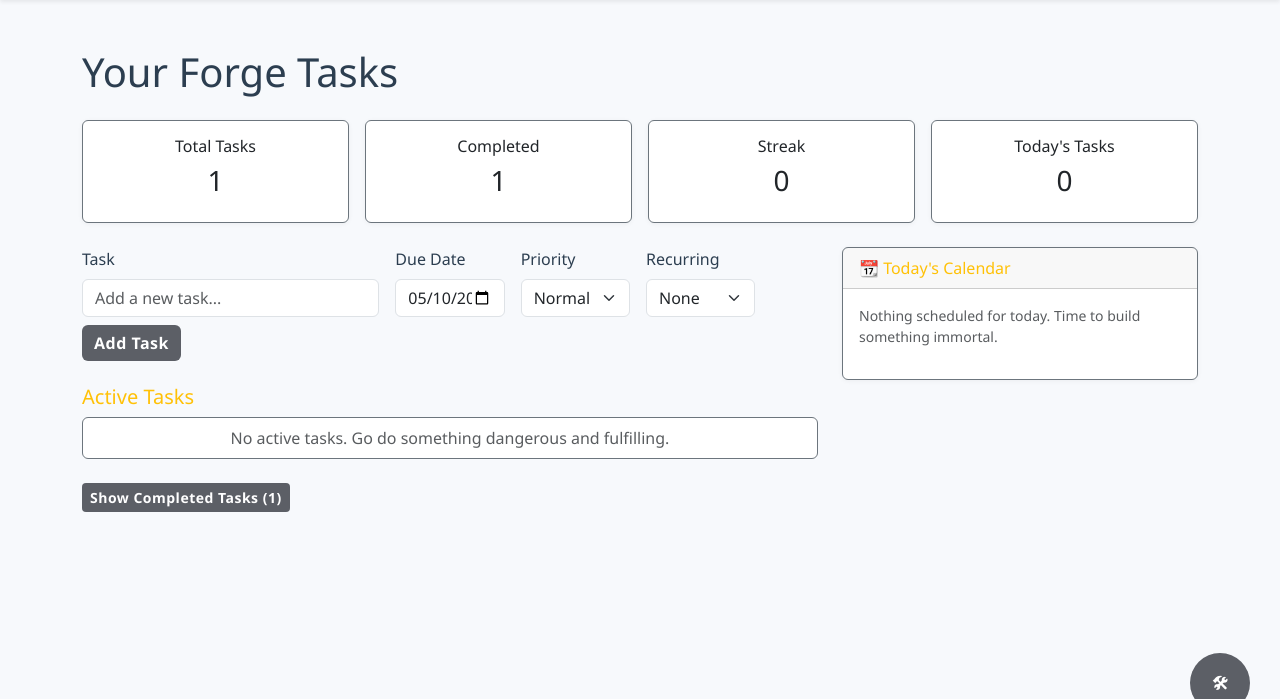
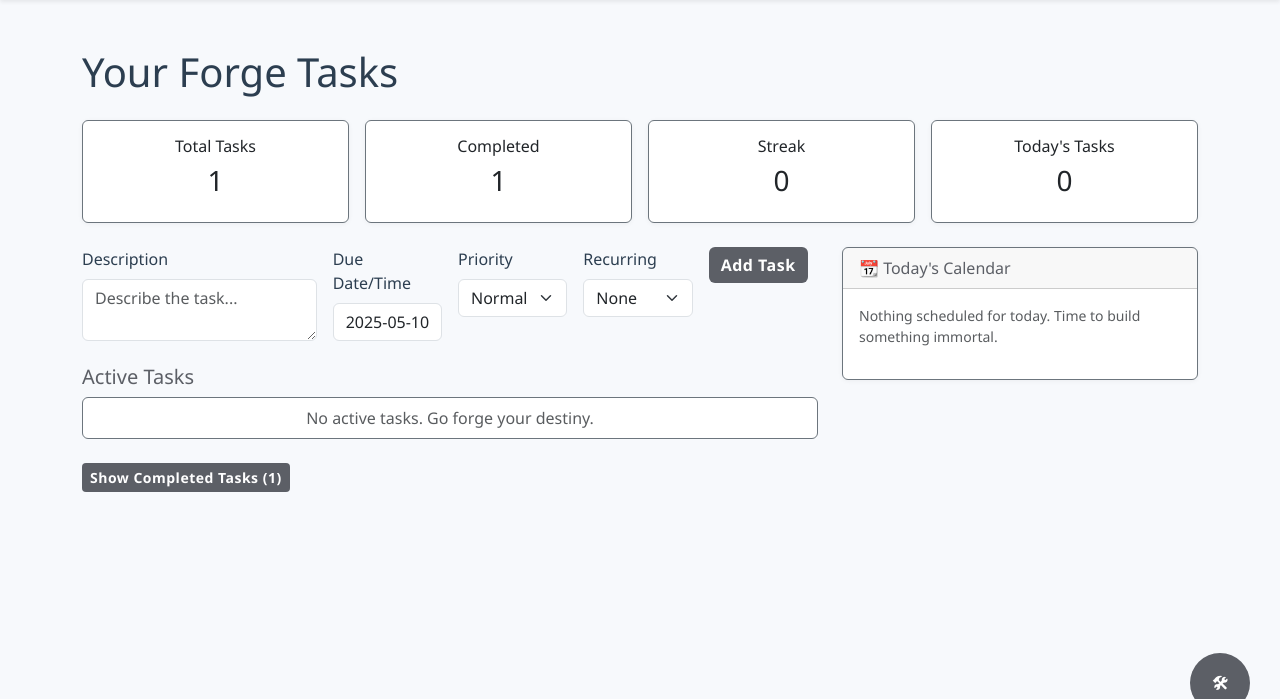
Before and after one commit to tobias-pasquale/forge, a Flask app: page /tasks in a window 1280 px wide. Shown: the part 57-756 px from the top of the page. Run offline with Flask 3, Linux system fonts and the light colour scheme; a user stored in the database is signed in; tables that the repository leaves empty hold one stand-in row (values such as "Sample post").

Commit message:
Refactor task management: Update task model to include start and end datetime fields, modify forms and routes to accommodate new fields, and adjust calendar event handling. Enhance UI with consistent styling and improve task display logic. Seed database with example tasks reflecting new structure.

```diff
--- a/backend/forms.py
+++ b/backend/forms.py
@@ -1,7 +1,7 @@
 from flask_wtf import FlaskForm
-from wtforms import StringField, TextAreaField, IntegerField, FloatField, SubmitField, PasswordField, SelectField, DateField
+from wtforms import StringField, TextAreaField, IntegerField, FloatField, SubmitField, PasswordField, SelectField, DateField, DateTimeField
 from wtforms.validators import DataRequired, NumberRange, Email, EqualTo
-from datetime import date
+from datetime import date, datetime
 
 class SessionForm(FlaskForm):
     duration = FloatField('Duration (hrs)', validators=[DataRequired()])
@@ -28,7 +28,8 @@ class LoginForm(FlaskForm):
 
 class TaskForm(FlaskForm):
     task = StringField("Task", validators=[DataRequired()])
-    due_date = DateField("Due Date", default=date.today)
+    description = TextAreaField("Description")
+    end_datetime = DateTimeField("Due Date/Time", default=datetime.utcnow)  # Notice: DateTimeField
     priority = SelectField("Priority", choices=[("None", "None"), ("Normal", "Normal"), ("High", "High")], default="Normal")
     recurring = SelectField('Recurring', choices=[
         ('None', 'None'),
--- a/backend/routes/tasks.py
+++ b/backend/routes/tasks.py
@@ -5,8 +5,9 @@ from flask_login import login_required, current_user
 from backend.extensions import db
 from backend.models.task import Task
 from backend.models.calendar_event import CalendarEvent
-from datetime import datetime, timedelta, date
+from datetime import datetime, timedelta
 from backend.forms import TaskForm
+
 
 tasks = Blueprint('tasks', __name__)
 
@@ -18,38 +19,38 @@ def view_tasks():
     completed = [t for t in all_tasks if t.completed]
     streak = len([t for t in completed if t.completed_at and t.completed_at.date() == datetime.utcnow().date()])
 
-    # Pull today's calendar events
     today = datetime.utcnow().date()
     events = CalendarEvent.query.filter_by(user_id=current_user.id).filter(
         CalendarEvent.start_time >= datetime.combine(today, datetime.min.time()),
         CalendarEvent.start_time <= datetime.combine(today, datetime.max.time())
     ).order_by(CalendarEvent.start_time.asc()).all()
 
-
     if form.validate_on_submit():
         new_task = Task(
             user_id=current_user.id,
             description=form.description.data,
-            due_date=form.due_date.data,
+            start_datetime=form.start_datetime.data,
+            end_datetime=form.end_datetime.data,
             priority=form.priority.data,
             recurring=form.recurring.data,
+            category=form.category.data,
+            difficulty=form.difficulty.data,
+            estimated_minutes=form.estimated_minutes.data,
         )
 
-        # Pass through Forge AI to estimate time if needed
         from backend.routes.forge_ai import estimate_task_time
         estimated_minutes = estimate_task_time(new_task.description)
-        new_task.estimated_time = estimated_minutes or 30  # default to 30min if fail
+        new_task.estimated_minutes = estimated_minutes or 30
 
         db.session.add(new_task)
         db.session.commit()
 
-        # (Optional) push to Calendar if due_date is set
-        if new_task.due_date:
+        if new_task.start_datetime:
             event = CalendarEvent(
                 user_id=current_user.id,
                 title=new_task.description,
-                start=new_task.due_date,
-                end=new_task.due_date,
+                start_time=new_task.start_datetime,
+                end_time=new_task.end_datetime or (new_task.start_datetime + timedelta(minutes=new_task.estimated_minutes or 30)),
                 event_type='Task'
             )
             db.session.add(event)
@@ -59,7 +60,18 @@ def view_tasks():
         return redirect(url_for('tasks.view_tasks'))
 
     all_tasks = Task.query.filter_by(user_id=current_user.id).order_by(Task.created_at.desc()).all()
-    return render_template('tasks.html', tasks=all_tasks, form=form, completed_tasks=completed, streak=streak, calendar_events=events, now=datetime.utcnow())
+    now = datetime.utcnow()
+    tomorrow = now + timedelta(days=1)
+    return render_template(
+        'tasks.html',
+        tasks=all_tasks,
+        form=form,
+        completed_tasks=completed,
+        streak=streak,
+        calendar_events=events,
+        now=now,
+        tomorrow=tomorrow
+    )
 
 @tasks.route('/add', methods=['POST'])
 @login_required
@@ -92,18 +104,21 @@ def edit_task(task_id):
         return redirect(url_for('tasks.view_tasks'))
 
     task_desc = request.form.get("edited_task")
-    due_date = request.form.get("edited_due_date")
+    start_datetime = request.form.get("edited_start_datetime")
+    end_datetime = request.form.get("edited_end_datetime")
     priority = request.form.get("edited_priority")
     recurring = request.form.get("edited_recurring")
 
     if task_desc:
         task.description = task_desc
-
-    if due_date:
-        task.due_date = datetime.strptime(due_date, '%Y-%m-%d').date()
-
-    task.priority = priority
-    task.recurring = recurring
+    if start_datetime:
+        task.start_datetime = datetime.fromisoformat(start_datetime)
+    if end_datetime:
+        task.end_datetime = datetime.fromisoformat(end_datetime)
+    if priority:
+        task.priority = priority
+    if recurring:
+        task.recurring = recurring
 
     db.session.commit()
     flash("Task updated.", "success")
@@ -135,21 +150,13 @@ def toggle_task(task_id):
 
     new_task = None
     if task.completed and task.recurring and task.recurring != 'None':
-        # Calculate new due date based on recurrence type
-        if task.due_date:
-            if task.recurring == 'Daily':
-                new_due_date = task.due_date + timedelta(days=1)
-            elif task.recurring == 'Weekly':
-                new_due_date = task.due_date + timedelta(weeks=1)
-            else:
-                new_due_date = None
-        else:
-            new_due_date = datetime.utcnow().date() + timedelta(days=1)
+        new_start = (task.start_datetime or datetime.utcnow()) + timedelta(days=1)
+        new_end = (task.end_datetime or (task.start_datetime + timedelta(minutes=task.estimated_minutes or 30))) + timedelta(days=1)
 
-        # Clone task (but not completed)
         new_task = Task(
             description=task.description,
-            due_date=new_due_date,
+            start_datetime=new_start,
+            end_datetime=new_end,
             priority=task.priority,
             recurring=task.recurring,
             user_id=task.user_id,
--- a/backend/templates/creed.html
+++ b/backend/templates/creed.html
@@ -3,9 +3,9 @@
 {% extends "base.html" %}
 {% block content %}
 <div class="container text-center mt-5">
-  <h1 class="text-warning mb-4 display-4">🛡️ The Forge Creed</h1>
+  <h1 class="forge-text-warning mb-4 display-4">🛡️ The Forge Creed</h1>
 
-  <blockquote class="blockquote fs-5 text-light">
+  <blockquote class="blockquote fs-5">
     <p>I act from purpose, not for permission.<br>
     I seek truth, not applause.<br>
     Outcomes are data, not definitions.</p>
--- a/backend/templates/focus.html
+++ b/backend/templates/focus.html
@@ -1,7 +1,7 @@
 {% extends "base.html" %}
 {% block content %}
 
-<h1 class="mb-4 text-warning">🧠 Focus Log</h1>
+<h1 class="mb-4  forge-text-warning">🧠 Focus Log</h1>
 
 <!-- Dashboard Cards -->
 <div class="row g-4 mb-5">
@@ -33,7 +33,7 @@
 
 <!-- Logging Form -->
 <div class="card p-4 mb-5 border border-secondary">
-  <h4 class="mb-3 text-warning">🔥 Log Deep Work Session</h4>
+  <h4 class="mb-3  forge-text-warning">🔥 Log Deep Work Session</h4>
   <form method="POST">
     {{ form.hidden_tag() }}
     <div class="row g-3">
@@ -66,7 +66,7 @@
 
 <!-- Session History -->
 <div class="card p-4 border border-secondary">
-  <h4 class="mb-3">📜 Logged Sessions</h4>
+  <h4 class="mb-3 forge-text-warning">📜 Logged Sessions</h4>
   {% if sessions %}
     <ul class="list-group list-group-flush">
       {% for s in sessions %}
--- a/backend/templates/home.html
+++ b/backend/templates/home.html
@@ -22,7 +22,7 @@
 
   <div class="row mt-5">
     <div class="col-md-4 mb-4">
-      <i class="bi bi-hammer fs-1 text-warning"></i>
+      <i class="bi bi-hammer fs-1  forge-text-warning"></i>
       <h4 class="mt-3 ">Forge Your Arsenal</h4>
       <p class="small ">
         Every task you complete crafts your next weapon — deliberate, deadly, unstoppable.
@@ -30,7 +30,7 @@
     </div>
 
     <div class="col-md-4 mb-4">
-      <i class="bi bi-shield-shaded fs-1 text-warning"></i>
+      <i class="bi bi-shield-shaded fs-1  forge-text-warning"></i>
       <h4 class="mt-3 ">Armor Your Mind</h4>
       <p class="small ">
         Build resilience and strategic dominance. The Forge AI shapes raw intent into indestructible will.
@@ -38,7 +38,7 @@
     </div>
 
     <div class="col-md-4 mb-4">
-      <i class="bi bi-trophy fs-1 text-warning"></i>
+      <i class="bi bi-trophy fs-1  forge-text-warning"></i>
       <h4 class="mt-3 ">Conquer New Frontiers</h4>
       <p class="small ">
         Surpass mediocrity. Smash plateaus. Rise as a living legend through relentless mastery.
--- a/backend/templates/partials/task_list.html
+++ b/backend/templates/partials/task_list.html
@@ -3,7 +3,7 @@
 {% set active_tasks = tasks | selectattr("completed", "equalto", False) | list %}
 {% set completed_tasks = tasks | selectattr("completed", "equalto", True) | list %}
 
-<h5 class="text-warning mt-4">Active Tasks</h5>
+<h5 class="forge-text-warning mt-4">Active Tasks</h5>
 <ul id="activeTasksList" class="list-group mb-4">
   {% for task in active_tasks %}
     <li id="task-{{ task.id }}" class="list-group-item d-flex justify-content-between align-items-center border-secondary">
@@ -15,16 +15,43 @@
                {% if task.completed %}checked{% endif %}>
         <span style="{% if task.completed %}text-decoration: line-through; color: #aaa;{% endif %}">
           {{ task.description }}
-          {% if task.due_date %}
+          <!-- {% if task.start_datetime %}
             <span class="badge bg-dark border text-light ms-2">
-              Due: {{ task.due_date.strftime('%b %d') }}
+              Starts: {{ task.start_datetime.strftime('%b %d, %I:%M %p') }}
             </span>
-          {% endif %}
+          {% endif %} -->
+          {% if task.end_datetime %}
+            <span class="badge bg-dark border text-light ms-2">
+                {% set task_date = task.end_datetime.date() %}
+                {% if task_date == now.date() %}
+                Due Today: {{ task_date.strftime('%-m/%-d') }}
+                {% elif task_date == tomorrow.date() %}
+                Due Tomorrow: {{ task_date.strftime('%-m/%-d') }}
+                {% elif task_date < now.date() %}
+                Overdue: {{ task_date.strftime('%-m/%-d') }}
+                {% else %}
+                Due: {{ task_date.strftime('%-m/%-d') }}
+                {% endif %}
+            </span>
+            {% endif %}
+
+
           {% if task.priority and task.priority != 'None' %}
             <span class="badge {{ 'bg-danger' if task.priority == 'High' else 'bg-warning text-dark' }} ms-1">
               {{ task.priority }}
             </span>
           {% endif %}
+          <!-- add this section back if I want to include category and difficulty-->
+          <!-- {% if task.category %}
+            <span class="badge bg-primary text-light ms-1">
+              {{ task.category }}
+            </span>
+          {% endif %}
+          {% if task.difficulty %}
+            <span class="badge bg-info text-dark ms-1">
+              {{ task.difficulty }}
+            </span>
+          {% endif %} -->
           {% if task.recurring and task.recurring != 'None' %}
             <span class="badge bg-secondary text-light ms-1">
               {{ task.recurring }}
@@ -34,7 +61,14 @@
       </div>
       <div class="d-flex align-items-center">
         <button class="btn btn-sm btn-outline-secondary me-1"
-                onclick="openEditModal({{ task.id }}, '{{ task.description }}', '{{ task.due_date.strftime('%Y-%m-%d') if task.due_date else '' }}', '{{ task.priority }}', '{{ task.recurring }}')">
+                onclick="openEditModal(
+                  {{ task.id }},
+                  '{{ task.description|escape }}',
+                  '{{ task.start_datetime.strftime('%Y-%m-%dT%H:%M') if task.start_datetime else '' }}',
+                  '{{ task.end_datetime.strftime('%Y-%m-%dT%H:%M') if task.end_datetime else '' }}',
+                  '{{ task.priority }}',
+                  '{{ task.recurring }}'
+                )">
           <i class="bi bi-pencil"></i>
         </button>
         <button class="btn btn-sm btn-outline-danger" onclick="openDeleteModal({{ task.id }})">
@@ -44,7 +78,7 @@
     </li>
   {% else %}
     <li class="list-group-item text-center text-muted border-secondary">
-      No active tasks. Go do something dangerous and fulfilling.
+      No active tasks. Go forge your destiny.
     </li>
   {% endfor %}
 </ul>
@@ -58,7 +92,7 @@
 
 <!-- Completed Tasks Collapse Section -->
 <div class="collapse" id="completedTasksCollapse">
-  <h5 class="text-warning mt-4">Completed Tasks</h5>
+  <h5 class=" forge-text-warning mt-4">Completed Tasks</h5>
   <ul id="completedTasksList" class="list-group mb-4">
     {% for task in completed_tasks %}
       <li id="task-{{ task.id }}" class="list-group-item d-flex justify-content-between align-items-center border-secondary">
@@ -70,14 +104,24 @@
                  {% if task.completed %}checked{% endif %}>
           <span style="text-decoration: line-through; color: #666;">
             {{ task.description }}
-            {% if task.due_date %}
+            {% if task.start_datetime %}
               <span class="badge bg-dark border text-light ms-2">
-                Due: {{ task.due_date.strftime('%b %d') }}
+                Started: {{ task.start_datetime.strftime('%b %d, %I:%M %p') }}
               </span>
             {% endif %}
             {% if task.priority and task.priority != 'None' %}
-              <span class="badge {{ 'bg-warning text-dark' if task.priority != 'High' else 'bg-danger' }} ms-1">
+              <span class="badge {{ 'bg-danger' if task.priority == 'High' else 'bg-warning text-dark' }} ms-1">
                 {{ task.priority }}
+              </span>
+            {% endif %}
+            {% if task.category %}
+              <span class="badge bg-primary text-light ms-1">
+                {{ task.category }}
+              </span>
+            {% endif %}
+            {% if task.difficulty %}
+              <span class="badge bg-info text-dark ms-1">
+                {{ task.difficulty }}
               </span>
             {% endif %}
             {% if task.recurring and task.recurring != 'None' %}
@@ -89,7 +133,18 @@
         </div>
         <div class="d-flex align-items-center">
           <button class="btn btn-sm btn-outline-secondary me-1"
-                  onclick="openEditModal({{ task.id }}, '{{ task.description }}', '{{ task.due_date.strftime('%Y-%m-%d') if task.due_date else '' }}', '{{ task.priority }}', '{{ task.recurring }}')">
+                  onclick="openEditModal(
+                    {{ task.id }},
+                    '{{ task.description|escape }}',
+                    '{{ task.start_datetime.strftime('%Y-%m-%dT%H:%M') if task.start_datetime else '' }}',
+                    '{{ task.end_datetime.strftime('%Y-%m-%dT%H:%M') if task.end_datetime else '' }}',
+                    '{{ task.priority }}',
+                    '{{ task.recurring }}',
+                    '{{ task.completed }}',
+                    '{{ task.category }}',
+                    '{{ task.difficulty }}',
+
+                  )">
             <i class="bi bi-pencil"></i>
           </button>
           <button class="btn btn-sm btn-outline-danger" onclick="openDeleteModal({{ task.id }})">
@@ -99,7 +154,7 @@
       </li>
     {% else %}
       <li class="list-group-item text-center text-muted border-secondary">
-        No completed tasks yet. The forge awaits.
+        No completed tasks yet. Fire up the forge.
       </li>
     {% endfor %}
   </ul>
--- a/backend/templates/tasks.html
+++ b/backend/templates/tasks.html
@@ -6,7 +6,7 @@
 <!-- Statistics Panel -->
 <div class="row g-3 mb-4">
   <div class="col-md-3">
-    <div class="card text-center   border border-secondary">
+    <div class="card text-center border border-secondary">
       <div class="card-body">
         <h6>Total Tasks</h6>
         <h3>{{ tasks|length }}</h3>
@@ -14,7 +14,7 @@
     </div>
   </div>
   <div class="col-md-3">
-    <div class="card text-center   border border-secondary">
+    <div class="card text-center border border-secondary">
       <div class="card-body">
         <h6>Completed</h6>
         <h3>{{ completed_tasks|length }}</h3>
@@ -22,7 +22,7 @@
     </div>
   </div>
   <div class="col-md-3">
-    <div class="card text-center   border border-secondary">
+    <div class="card text-center border border-secondary">
       <div class="card-body">
         <h6>Streak</h6>
         <h3>{{ streak }}</h3>
@@ -30,10 +30,10 @@
     </div>
   </div>
   <div class="col-md-3">
-    <div class="card text-center   border border-secondary">
+    <div class="card text-center border border-secondary">
       <div class="card-body">
         <h6>Today's Tasks</h6>
-        <h3>{{ tasks|selectattr("due_date", "equalto", now.date())|list|length }}</h3>
+        <h3>{{ tasks|selectattr("start_datetime", "equalto", now.date())|list|length }}</h3>
       </div>
     </div>
   </div>
@@ -44,13 +44,13 @@
   <div class="col-12 col-lg-8">
     <form method="POST" class="mb-4 row gx-3 gy-2">
       {{ form.hidden_tag() }}
-      <div class="col-md-5">
-        {{ form.task.label(class="form-label") }}
-        {{ form.task(class="form-control", placeholder="Add a new task...") }}
+      <div class="col-md-4">
+        {{ form.description.label(class="form-label") }}
+        {{ form.description(class="form-control", placeholder="Describe the task...") }}
       </div>
       <div class="col-md-2">
-        {{ form.due_date.label(class="form-label") }}
-        {{ form.due_date(class="form-control") }}
+        {{ form.end_datetime.label(class="form-label") }}
+        {{ form.end_datetime(class="form-control") }}
       </div>
       <div class="col-md-2">
         {{ form.priority.label(class="form-label") }}
@@ -70,13 +70,13 @@
 
   <!-- Right: Calendar -->
   <div class="col-lg-4">
-    <div class="card   border border-secondary">
-      <div class="card-header text-warning">📆 Today's Calendar</div>
+    <div class="card border border-secondary">
+      <div class="card-header  forge-text-warning">📆 Today's Calendar</div>
       <div class="card-body small">
         {% if calendar_events %}
           <ul class="list-group list-group-flush">
             {% for event in calendar_events %}
-              <li class="list-group-item   border-secondary">
+              <li class="list-group-item border-secondary">
                 <strong>{{ event.title }}</strong><br>
                 <small>{{ event.start_time.strftime('%I:%M %p') }} - {{ event.end_time.strftime('%I:%M %p') }}</small>
               </li>
@@ -93,10 +93,10 @@
 <!-- Edit Task Modal -->
 <div class="modal fade" id="editModal" tabindex="-1" aria-labelledby="editModalLabel" aria-hidden="true">
   <div class="modal-dialog modal-lg">
-    <div class="modal-content   border border-secondary">
+    <div class="modal-content border border-secondary">
       <form method="POST" id="editModalForm">
         <div class="modal-header">
-          <h5 class="modal-title text-warning" id="editModalLabel">Edit Task</h5>
+          <h5 class="modal-title  forge-text-warning" id="editModalLabel">Edit Task</h5>
           <button type="button" class="btn-close btn-close-white" data-bs-dismiss="modal" aria-label="Close"></button>
         </div>
         <div class="modal-body row g-3">
@@ -106,8 +106,12 @@
             <input type="text" name="edited_task" class="form-control" id="modalTaskInput">
           </div>
           <div class="col-md-6">
-            <label class="form-label">Due Date</label>
-            <input type="date" name="edited_due_date" class="form-control" id="modalDueDate">
+            <label class="form-label">Start</label>
+            <input type="datetime-local" name="edited_start_datetime" class="form-control" id="modalStartDatetime">
+          </div>
+          <div class="col-md-6">
+            <label class="form-label">End</label>
+            <input type="datetime-local" name="edited_end_datetime" class="form-control" id="modalEndDatetime">
           </div>
           <div class="col-md-6">
             <label class="form-label">Priority</label>
@@ -137,9 +141,9 @@
 <!-- Delete Confirmation Modal -->
 <div class="modal fade" id="confirmDeleteModal" tabindex="-1" aria-labelledby="confirmDeleteLabel" aria-hidden="true">
   <div class="modal-dialog">
-    <div class="modal-content   border border-secondary">
+    <div class="modal-content border border-secondary">
       <div class="modal-header">
-        <h5 class="modal-title text-warning" id="confirmDeleteLabel">Confirm Deletion</h5>
+        <h5 class="modal-title  forge-text-warning" id="confirmDeleteLabel">Confirm Deletion</h5>
         <button type="button" class="btn-close btn-close-white" data-bs-dismiss="modal" aria-label="Close"></button>
       </div>
       <div class="modal-body">
@@ -186,11 +190,12 @@ function toggleTaskComplete(taskId) {
   .catch(error => console.error('Error:', error));
 }
 
-function openEditModal(id, text, date, priority, recurring) {
+function openEditModal(id, text, startDatetime, endDatetime, priority, recurring) {
   const form = document.getElementById('editModalForm');
   form.action = `/edit_task/${id}`;
   document.getElementById('modalTaskInput').value = text;
-  document.getElementById('modalDueDate').value = date || '';
+  document.getElementById('modalStartDatetime').value = startDatetime || '';
+  document.getElementById('modalEndDatetime').value = endDatetime || '';
   document.getElementById('modalPriority').value = priority || 'None';
   document.getElementById('modalRecurring').value = recurring || 'None';
   new bootstrap.Modal(document.getElementById('editModal')).show();
--- a/frontend/static/css/forge-dark.css
+++ b/frontend/static/css/forge-dark.css
@@ -41,7 +41,7 @@
   }
 
   /* Headings and core elements */
-  h1, h2, h3, h4, h5, h6, p, span, label {
+  h1, h2, h3, h4, h5, h6, p, span, label, .forge-text-warning {
     color: var(--forge-orange);
   }
 
--- a/frontend/static/css/forge-light.css
+++ b/frontend/static/css/forge-light.css
@@ -24,6 +24,27 @@ main {
 body.theme-transitioning main {
   opacity: 0;
 }
+
+.forge-text-warning {
+  color: var(--forge-steel);
+}
+  .alert {
+    background-color: #fff4ef;
+    color: var(--primary);
+    border-left: 4px solid var(--accent);
+  }
+
+  .badge.bg-danger {
+    box-shadow: 0 0 6px rgba(255, 50, 50, 0.6);
+  }
+
+  .badge.bg-warning {
+    box-shadow: 0 0 6px rgba(255, 140, 0, 0.6);
+  }
+
+  .badge.bg-secondary {
+    box-shadow: 0 0 4px rgba(226, 88, 34, 0.3);
+  }
 
 body {
   background-color: var(--bg);
```
Also changed, not shown: backend/models/task.py (+10 -2 lines), backend/routes/calendar.py (+36 -33 lines), backend/templates/ai_chat.html (+4 -4 lines), backend/templates/calendar.html (+61 -21 lines), docs/forge_user_profile.json (added, +35 -0 lines), init_db.py (+45 -5 lines), 1 other file.
